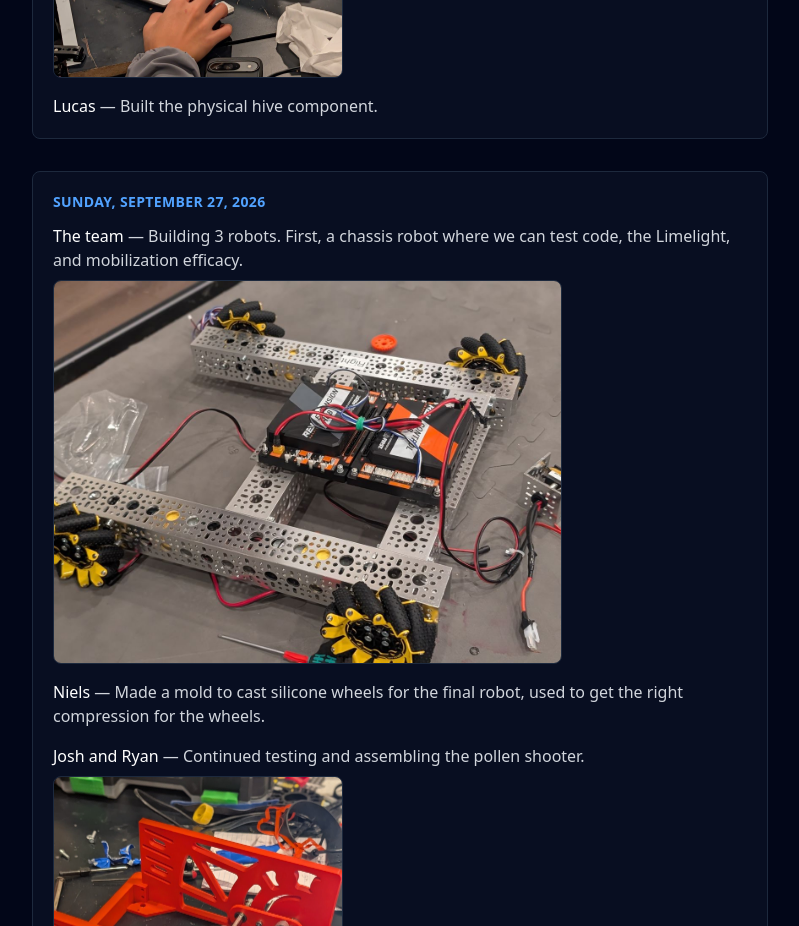
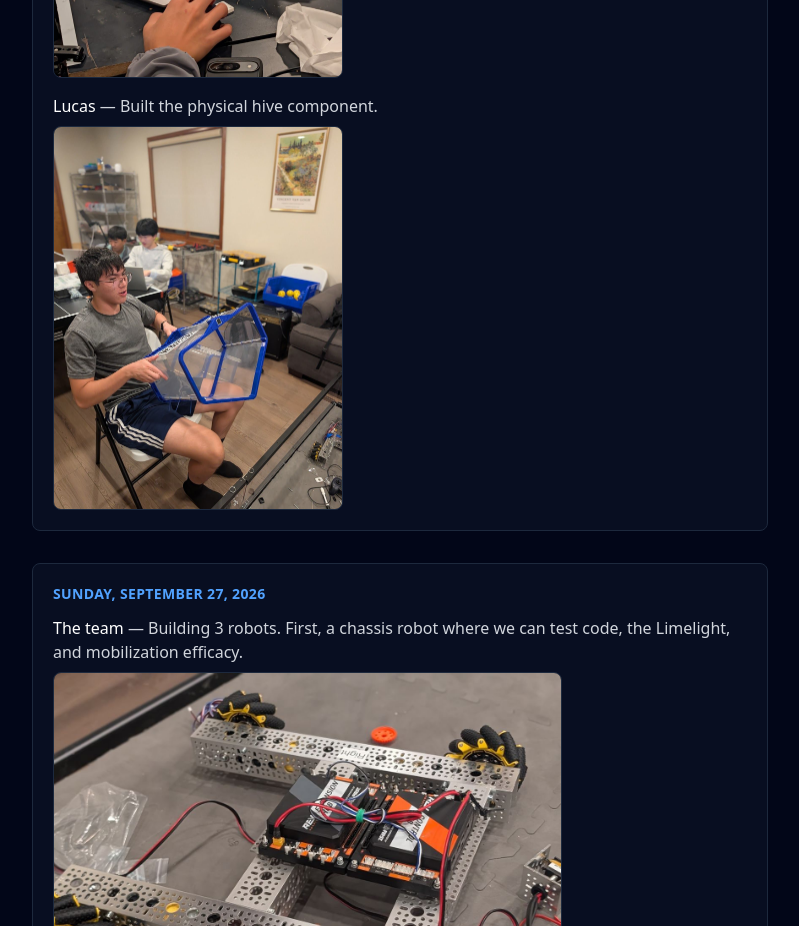
Before and after one commit to AutomatedAndroids/ftc_website_26_27, a React (Vite) app: page /log in a window 1280 px wide. Shown: the part 1500-2426 px from the top of the page, without its empty margins (240-1039 px from the left). Built offline with nearby package versions, Linux system fonts and the light colour scheme.

Commit message:
Add photo of Lucas's hive component build to 10/18/26 log entry
Co-Authored-By: Claude Sonnet 5 <noreply@anthropic.com>

```diff
--- a/src/data/buildLog.js
+++ b/src/data/buildLog.js
@@ -23,6 +23,7 @@ export const buildLog = [
       {
         who: 'Lucas',
         what: 'Built the physical hive component.',
+        photos: ['/log/2026-10-18-hive.jpg'],
       },
     ],
   },
```
Also changed, not shown: public/log/2026-10-18-hive.jpg (added).
